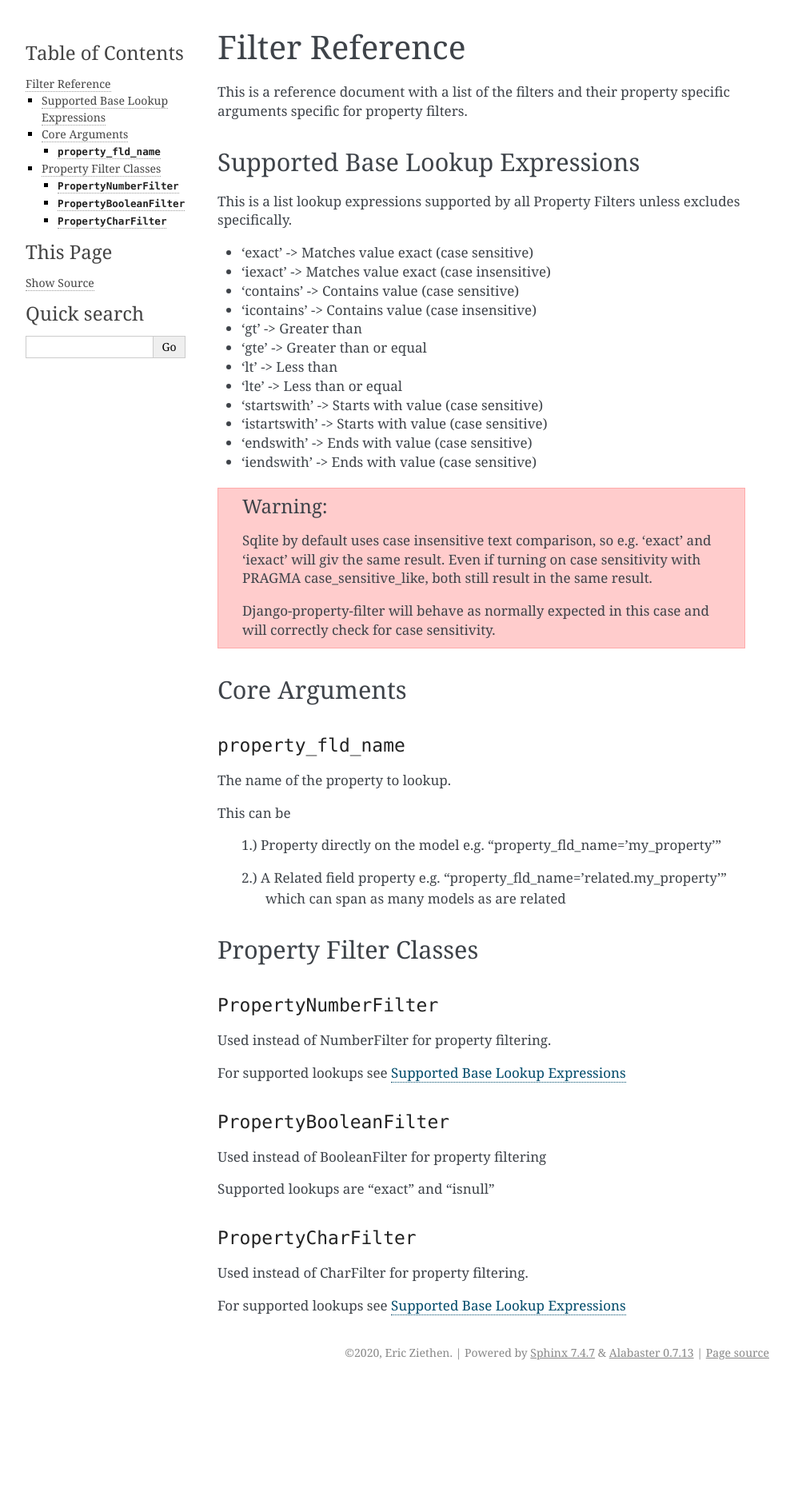
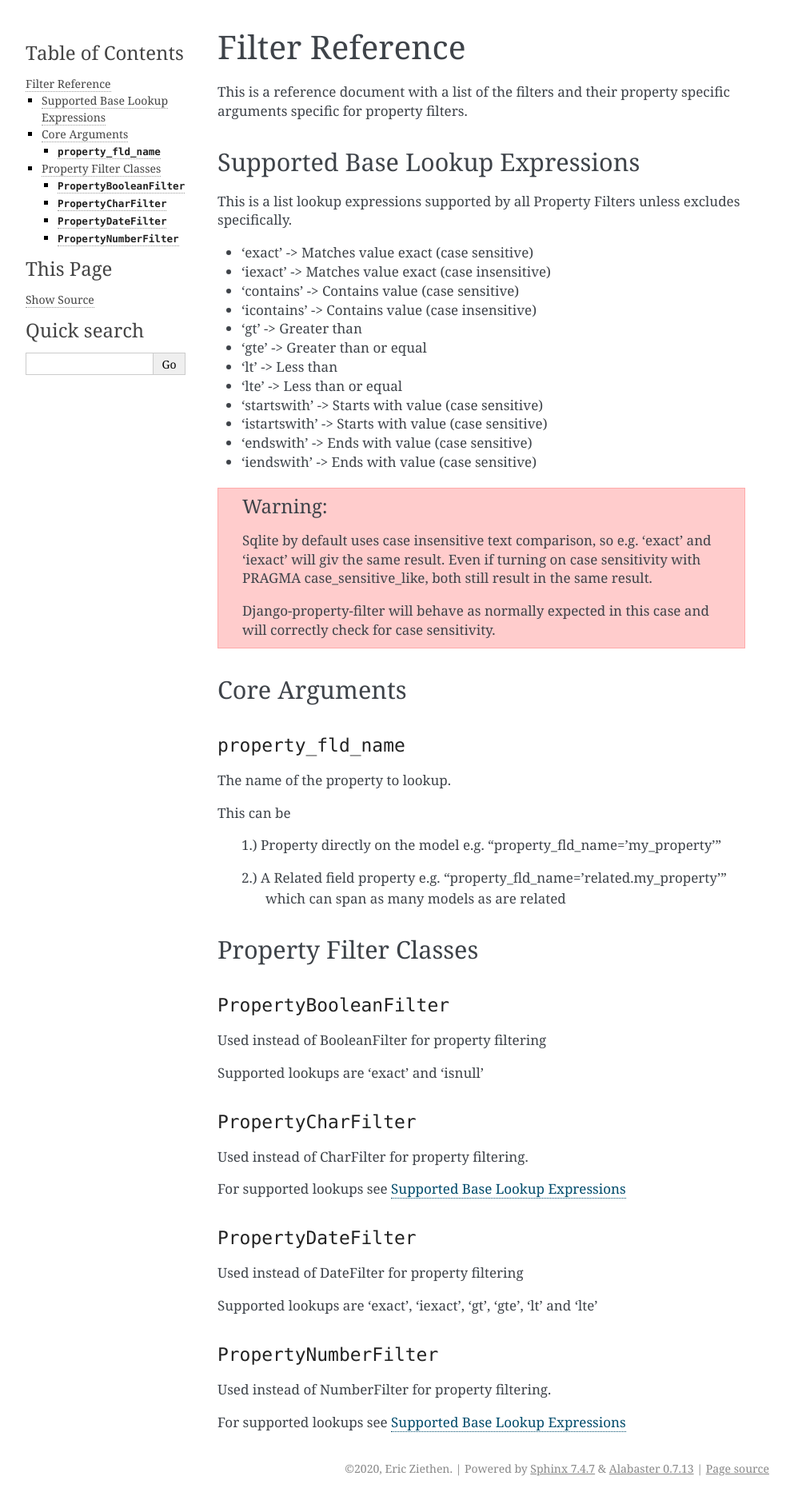
Before and after one commit to ericziethen/django-property-filter, a Sphinx documentation site: the page built from docs/source/ref/filters.rst, in a window 1280 px wide. Shown: the whole page at 80% size, without its empty margins (148-1141 px from the left). Built offline with Sphinx 7.4.7, drawn with Linux system fonts in a browser that asks for light colours; pages that are not in the unit, such as notebooks, are missing from menus; before the commit the page ends 1731 px from its top, so only the background shows below that.

Commit message:
Add Supported Lookups and Documentation

```diff
--- a/docs/source/ref/filters.rst
+++ b/docs/source/ref/filters.rst
@@ -57,19 +57,12 @@ This can be
 Property Filter Classes
 -----------------------
 
-``PropertyNumberFilter``
-~~~~~~~~~~~~~~~~~~~~~~~~
-
-Used instead of NumberFilter for property filtering.
-
-For supported lookups see :ref:`base_lookups`
-
 ``PropertyBooleanFilter``
 ~~~~~~~~~~~~~~~~~~~~~~~~
 
 Used instead of BooleanFilter for property filtering
 
-Supported lookups are "exact" and "isnull"
+Supported lookups are 'exact' and 'isnull'
 
 ``PropertyCharFilter``
 ~~~~~~~~~~~~~~~~~~~~~~~~
@@ -77,3 +70,17 @@ Supported lookups are "exact" and "isnull"
 Used instead of CharFilter for property filtering.
 
 For supported lookups see :ref:`base_lookups`
+
+``PropertyDateFilter``
+~~~~~~~~~~~~~~~~~~~~~~~~
+
+Used instead of DateFilter for property filtering
+
+Supported lookups are 'exact', 'iexact', 'gt', 'gte', 'lt' and 'lte'
+
+``PropertyNumberFilter``
+~~~~~~~~~~~~~~~~~~~~~~~~
+
+Used instead of NumberFilter for property filtering.
+
+For supported lookups see :ref:`base_lookups`
```
Also changed, not shown: 1 other file.
